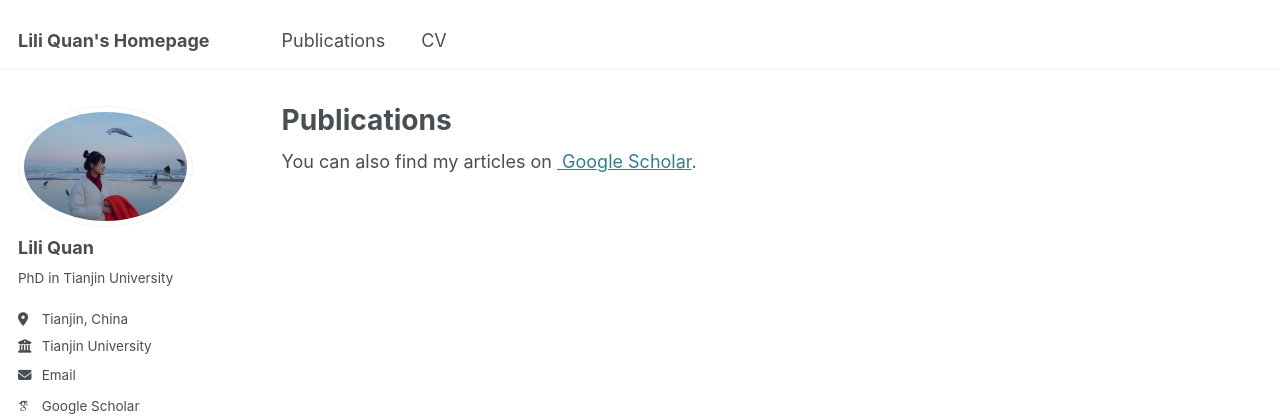
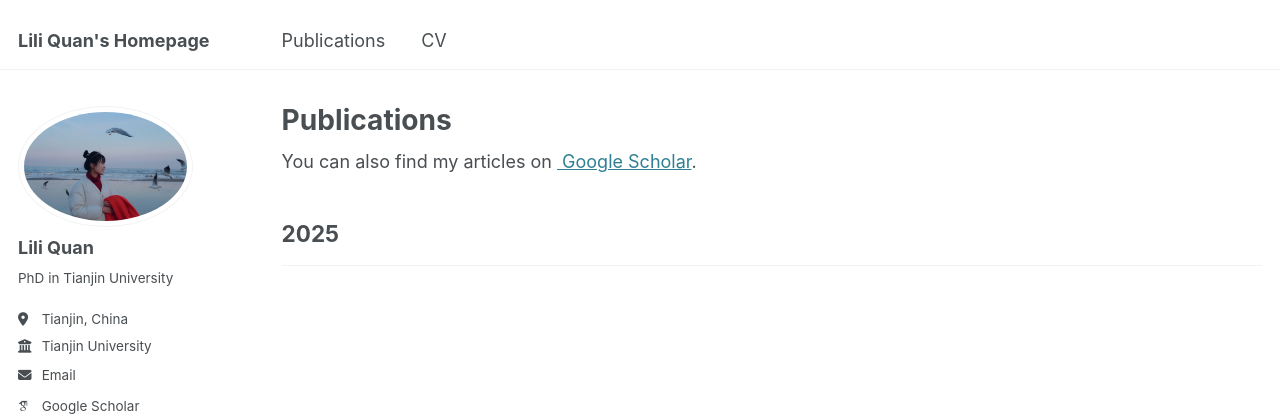
Before and after one commit to liliquan0118/liliquan0118.github.io, a Jekyll site: the page built from _pages/publications.html, in a window 1280 px wide. Shown: the top 416 px of the page. Built offline with Jekyll 4.4.1, drawn with Linux system fonts in a browser that asks for light colours; some web fonts are replaced.

Commit message:
Update publications.html

```diff
--- a/_pages/publications.html
+++ b/_pages/publications.html
@@ -31,3 +31,14 @@ author_profile: true
 <!--     {% include archive-single.html %} -->
 <!--   {% endfor %} -->
 <!-- {% endif %} -->
+
+<h2>2025</h2>
+<hr />
+
+{% for post in site.publications reversed %}
+  {% if post.year == "2025" %}
+    <div class="publication-entry">
+      <p><strong>{{ post.number }} ({{ post.year }})</strong> {{ post.authors }}. <em>{{ post.title }}</em> <br> In {{ post.journal }} <br> [<a href="{{ post.url }}">Paper TBD</a>]</p>
+    </div>
+  {% endif %}
+{% endfor %}
```
